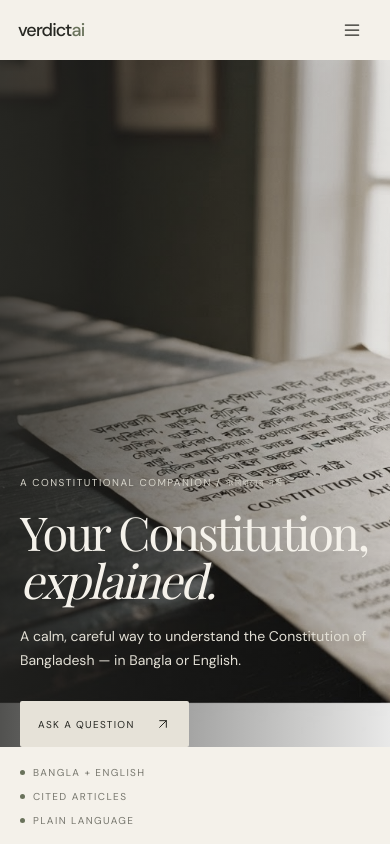
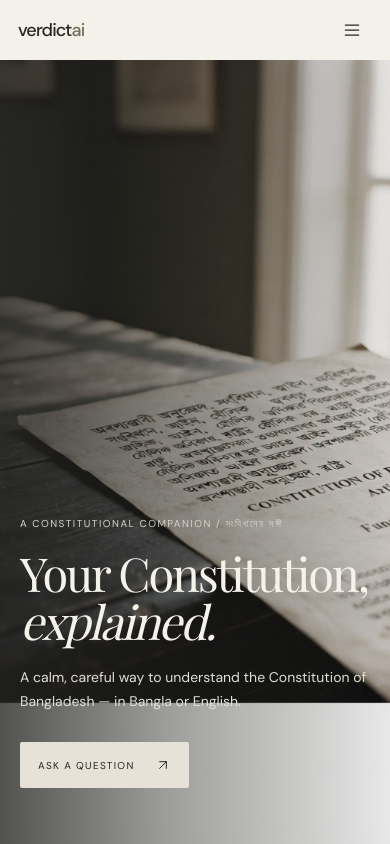
Before and after one commit to potat0w/verdictA, a Next.js app in the folder frontend/: page / in a window 390 px wide. Shown: the top 844 px of the page. Built offline with nearby package versions, Linux system fonts and the light colour scheme; a web font is replaced by a local one.

Commit message:
Hide the hero proof line on small screens.

```diff
--- a/frontend/src/app/globals.css
+++ b/frontend/src/app/globals.css
@@ -1750,7 +1750,7 @@ video {
   .hero {
     min-height: calc(100svh - 60px);
     min-height: calc(100dvh - 60px);
-    padding: 48px 20px 0;
+    padding: 48px 20px 56px;
     align-items: flex-end;
   }
   .site-shell h1 {
@@ -1781,19 +1781,7 @@ video {
     padding: 72px 20px;
   }
   .hero-points {
-    flex-direction: column;
-    align-items: flex-start;
-    gap: 9px;
-    margin: 0 -20px;
-    padding: 18px 20px 16px;
-    background: var(--paper);
-    color: var(--muted);
-  }
-  .hero-points li {
-    white-space: nowrap;
-  }
-  .hero-points li::before {
-    background: var(--accent);
+    display: none;
   }
   .facts-band {
     grid-template-columns: 1fr 1fr;
```
